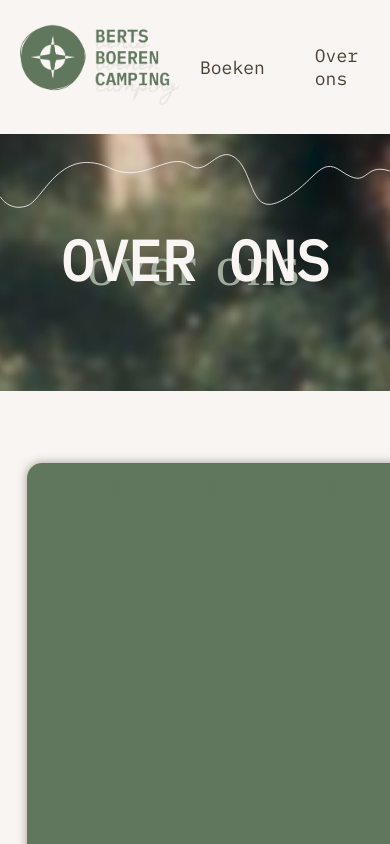
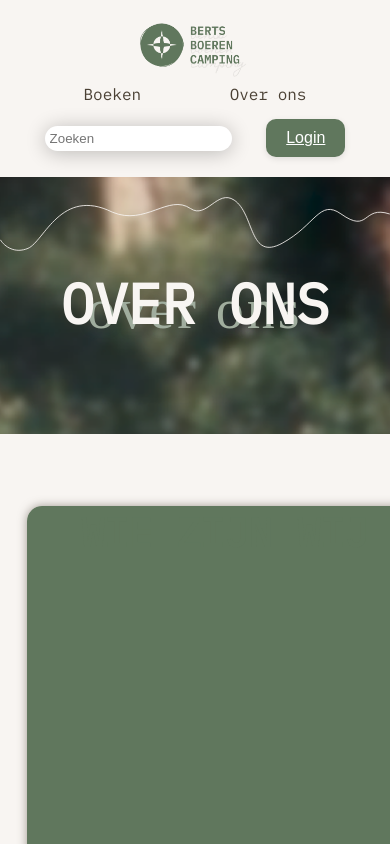
Before and after one commit to LaulensW/BertsBoerenCamping, a React (Vite) app in the folder BertsBoerenCamping/: page /about in a window 390 px wide. Shown: the top 844 px of the page. Built offline with nearby package versions, Linux system fonts and the light colour scheme.

Commit message:
Navbar Responsive

```diff
--- a/BertsBoerenCamping/src/components/Navbar.css
+++ b/BertsBoerenCamping/src/components/Navbar.css
@@ -84,6 +84,7 @@ select:focus {
   display: flex;
   justify-content: space-between;
   align-items: center;
+  flex-wrap: wrap;
   padding: 20px 20px 0 20px;
   color: #fff; /* Adjust the text color as needed */
 }
@@ -99,18 +100,21 @@ select:focus {
 }
 
 .logo {
-  width: 180px; /* Adjust the logo width as needed */
+  width: 120px; /* Adjust the logo width as needed */
   height: auto;
+  margin-left: 120px;
 }
 
 .navbar-right {
   display: flex;
+  justify-content: space-evenly;
   align-items: center;
+  flex-wrap: wrap;
 }
 
 .nav-button {
-  font-size: 18px;
-  margin-right: 50px;
+  font-size: 16px;
+  margin: 0 25px 15px 25px;
   text-decoration: none;
   color: var(--secondary-color); /* Adjust the text color as needed */
 }
```
